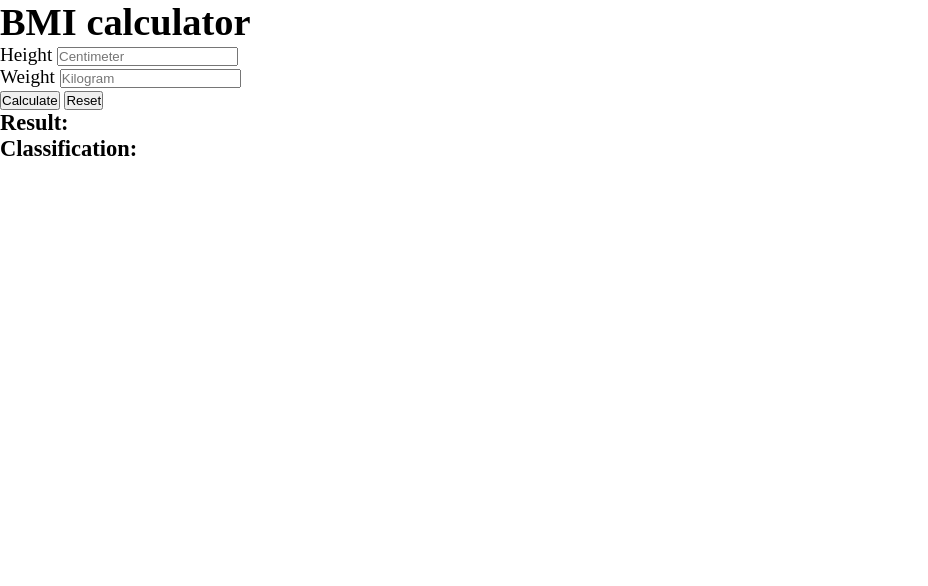
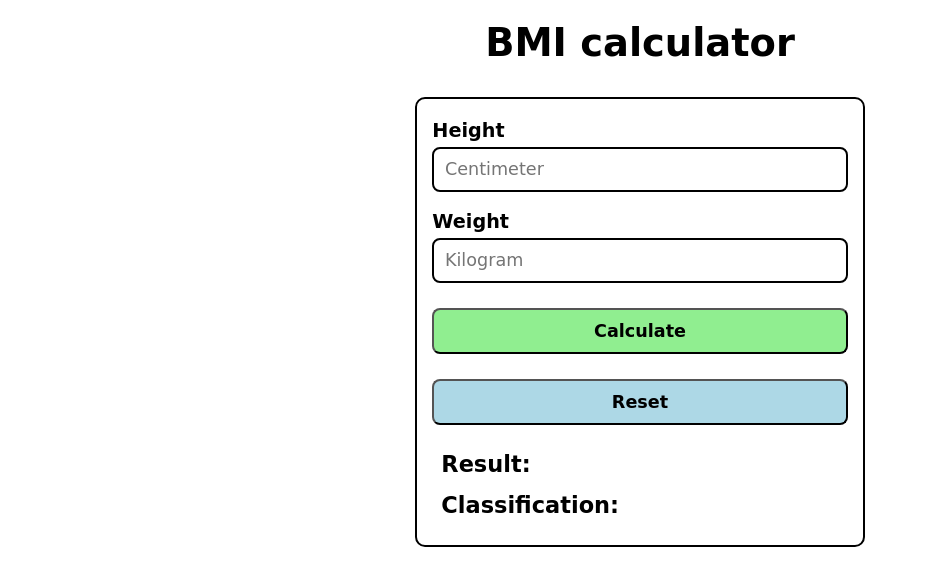
Before and after one commit to lenor21/BMI-calculator, a plain HTML site: page index.html in a window 1280 px wide. Both pictures are taken after typing "Sample", "Sample" into the empty fields and a click on the button "Calculate". Shown: the whole page, without its empty margins (0-928 px from the left). Drawn offline with Linux system fonts and the light colour scheme.

Commit message:
modified files

```diff
--- a/index.html
+++ b/index.html
@@ -41,8 +41,10 @@
         id="resetButton"
         value="Reset"
       />
-      <h3 class="my-result" id="myResult">Result:</h3>
-      <h3 class="my-classification" id="myClassification">Classification:</h3>
+      <h3 class="my-result">Result: <span id="myResult"></span></h3>
+      <h3 class="my-classification">
+        Classification: <span id="myClassification"></span>
+      </h3>
     </div>
   </body>
 </html>
--- a/index.js
+++ b/index.js
@@ -5,42 +5,57 @@ const resetButton = document.querySelector("#resetButton");
 const myResult = document.querySelector("#myResult");
 const myClassification = document.querySelector("#myClassification");
 
+calculateButton.style.backgroundColor = "lightgreen";
+resetButton.style.backgroundColor = "lightblue";
+
 calculateButton.addEventListener("click", () => {
   let height = Math.pow(heightInput.value * 0.01, 2);
   let weight = weightInput.value;
   let bmi = weight / height;
 
   emptyInputs();
-  resultNan();
 
   function emptyInputs() {
     if (heightInput.value == "" && weightInput.value == "") {
       alert("Please complete both inputs");
       bmi = "";
-      myClassification.textContent = `Classification:`;
+      myClassification.textContent = "";
     } else if (heightInput.value == "") {
       alert("Please complete the height input");
     } else if (weightInput.value == "") {
       alert("Please complete the weight input");
     } else if (heightInput.value != "" && weightInput.value != "") {
-      myResult.textContent = `Result: ${Math.round(bmi * 100) / 100}`;
+      myResult.textContent = `${Math.round(bmi * 100) / 100}`;
       bmiClassification();
+      resultNan();
     }
   }
 
   function bmiClassification() {
     if (bmi < 18.5) {
-      myClassification.textContent = `Classification: Underweight`;
+      myClassification.textContent = " Underweight";
+      myClassification.style.color = "orange";
+      myResult.style.color = "orange";
     } else if (bmi >= 18.5 && bmi <= 24.9) {
-      myClassification.textContent = `Classification: Normal weight`;
+      myClassification.textContent = " Normal weight";
+      myClassification.style.color = "green";
+      myResult.style.color = "green";
     } else if (bmi >= 25 && bmi <= 29.9) {
-      myClassification.textContent = `Classification: Overweight`;
+      myClassification.textContent = ` Overweight`;
+      myClassification.style.color = "orange";
+      myResult.style.color = "orange";
     } else if (bmi >= 30 && bmi <= 34.9) {
-      myClassification.textContent = `Classification: Obesity class 1`;
+      myClassification.textContent = ` Obesity class 1`;
+      myClassification.style.color = "red";
+      myResult.style.color = "red";
     } else if (bmi >= 35 && bmi <= 39.9) {
-      myClassification.textContent = `Classification: Obesity class 2`;
+      myClassification.textContent = ` Obesity class 2`;
+      myClassification.style.color = "red";
+      myResult.style.color = "red";
     } else if (bmi >= 40) {
-      myClassification.textContent = `Classification: Obesity class 3`;
+      myClassification.textContent = ` Obesity class 3`;
+      myClassification.style.color = "red";
+      myResult.style.color = "red";
     }
   }
 
@@ -48,7 +63,7 @@ calculateButton.addEventListener("click", () => {
     if (isNaN(bmi)) {
       heightInput.value = "";
       weightInput.value = "";
-      myResult.textContent = `Result:`;
+      myResult.textContent = "";
       alert(" Invalid inputs");
     }
   }
@@ -57,6 +72,6 @@ calculateButton.addEventListener("click", () => {
 resetButton.addEventListener("click", () => {
   heightInput.value = "";
   weightInput.value = "";
-  myResult.textContent = `Result:`;
-  myClassification.textContent = `Classification:`;
+  myResult.textContent = "";
+  myClassification.textContent = "";
 });
--- a/style.scss
+++ b/style.scss
@@ -6,4 +6,54 @@
 
 body {
   font-size: 1.2rem;
+  font-family: "Permanent Marker", cursive;
+  line-height: 2rem;
 }
+
+.header {
+  text-align: center;
+  margin-top: 0.7em;
+}
+
+.main-container {
+  width: 450px;
+  margin: auto;
+  margin-top: 2em;
+  border: 2px solid #000000;
+  border-radius: 10px;
+  padding: 0.8em;
+
+  .calculate-button,
+  .reset-button,
+  .height-input,
+  .weight-input {
+    width: 100%;
+    margin: 0 0 0.8em 0;
+  }
+
+  label {
+    font-weight: 600;
+  }
+  .height-input,
+  .weight-input {
+    font-size: 1.1rem;
+    padding: 0.6em;
+    border: 2px solid #000000;
+    border-radius: 8px;
+    font-family: "Permanent Marker", cursive;
+  }
+
+  .calculate-button,
+  .reset-button {
+    margin-top: 0.6em;
+    border-radius: 8px;
+    font-weight: 800;
+    font-size: 1.1rem;
+    padding: 0.7rem 0;
+    font-family: "Permanent Marker", cursive;
+  }
+
+  h3 {
+    margin: 0.4em;
+  }
+}
```
Also changed, not shown: css/style.css.
